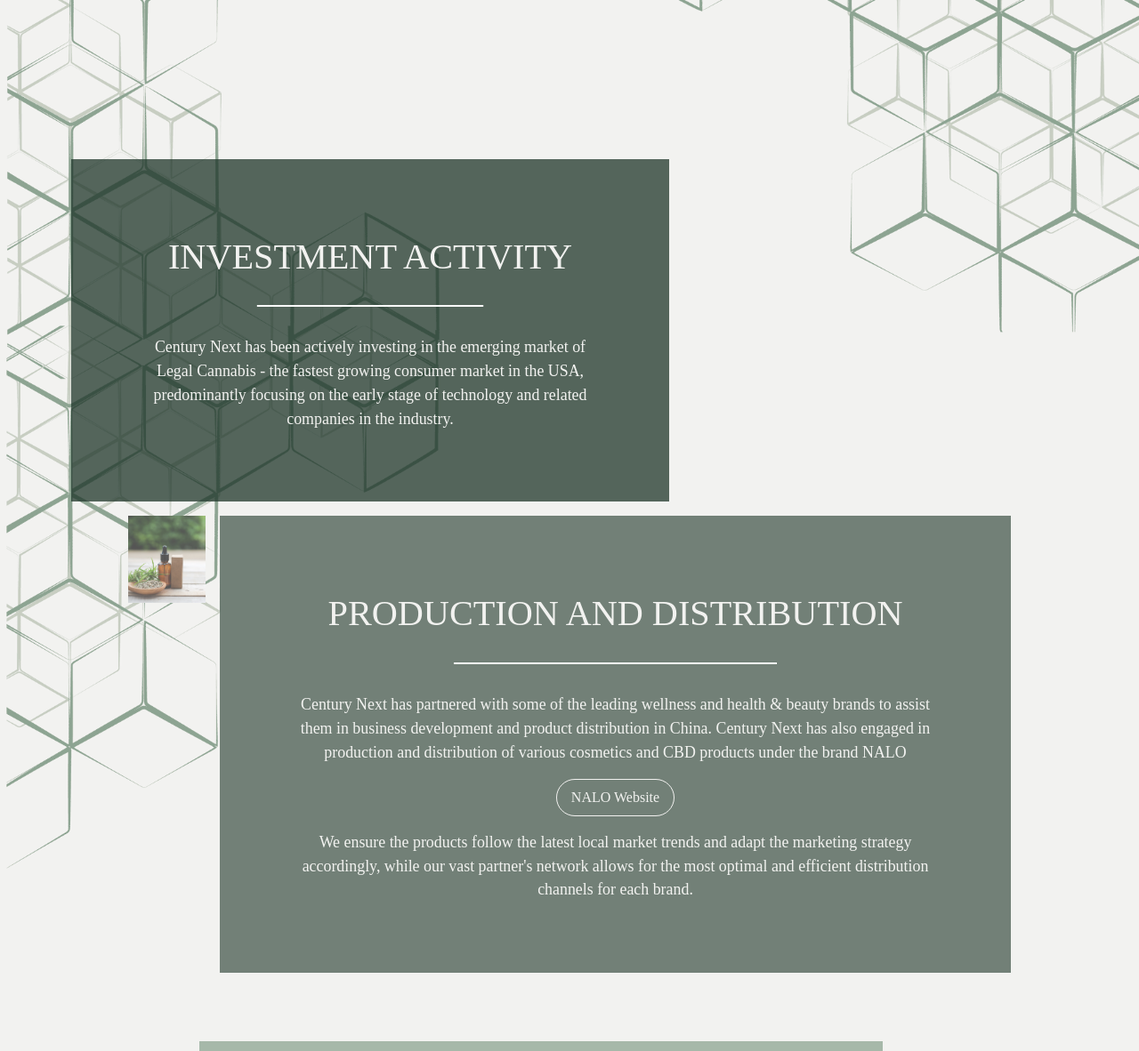
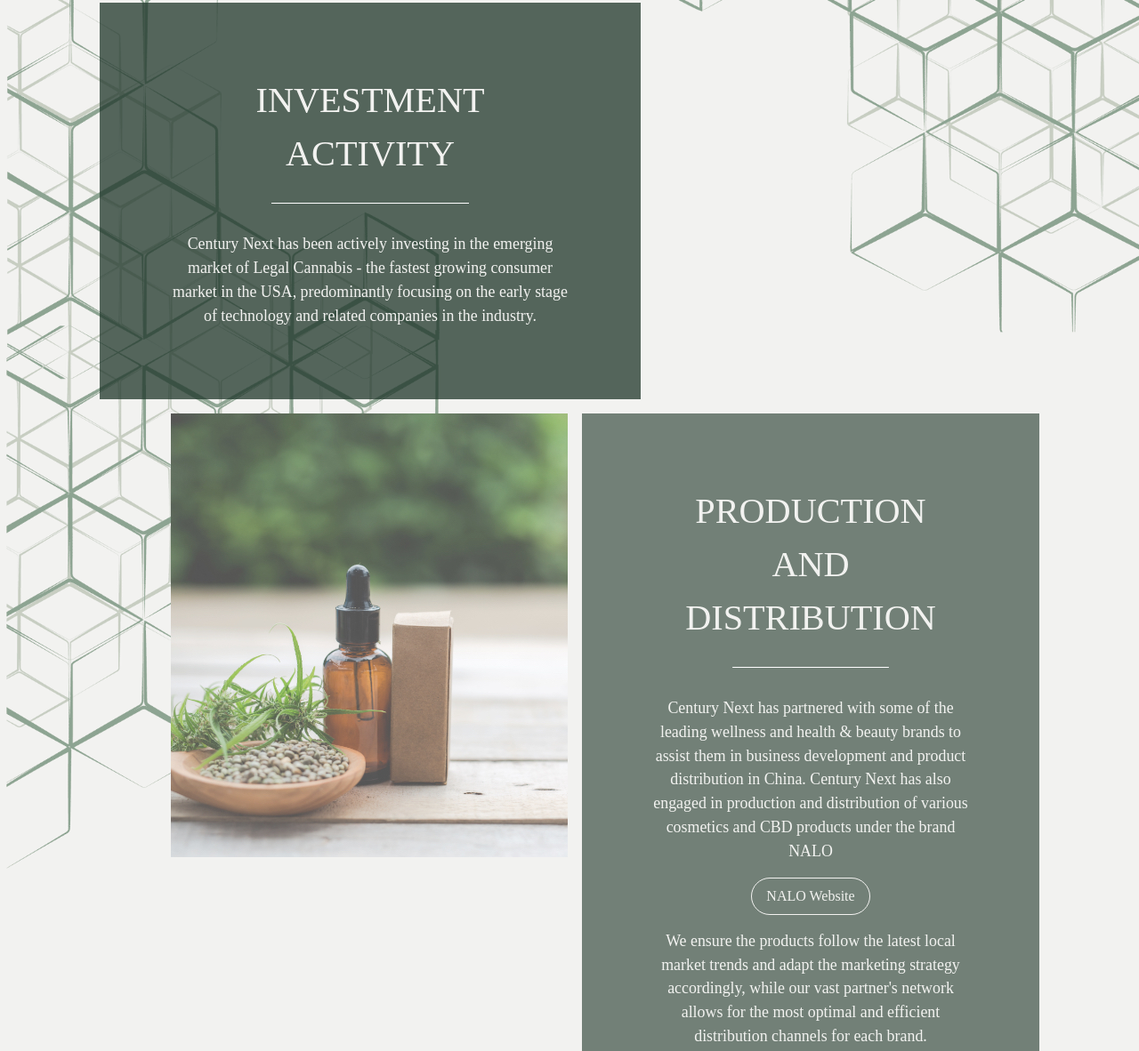
Before and after one commit to askanymark/century-next, a website built with Parcel: page src/index.html in a window 1280 px wide. Shown: the part 941-2123 px from the top of the page at 89% size. Built offline with nearby package versions, Linux system fonts and the light colour scheme; some packages are replaced by stand-ins of ours; a script that the page names is missing.

Commit message:
fix: ivestment & prod section breaking layout constraints

```diff
--- a/src/index.html
+++ b/src/index.html
@@ -64,7 +64,7 @@
 
     <!-- Logo -->
     <div
-      class="container md:pl-20 mb-48 mt-32 lg:h-screen md:h-screen xl:h-screen max-w-screen lg:w-1/2 xl:w-1/2 md:w-9/12 sm:w-screen josh-js"
+      class="container md:pl-20 mt-32 lg:h-screen md:h-screen xl:h-screen max-w-screen lg:w-1/2 xl:w-1/2 md:w-9/12 sm:w-screen josh-js"
       data-josh-anim-name="fadeInUp"
     >
       <div class="flex flex-col">
@@ -83,34 +83,34 @@
       </div>
     </div>
 
-    <!-- Investment & prod -->
-    <div id="investment" class="lg:h-screen xl:h-screen lg:mx-8 xl:mx-8">
-      <div class="flex m-4 josh-js" data-josh-anim-name="fadeInUp">
-        <div class="lg:w-3/5 xl:3/5 sm:w-screen md:w-screen bg-green-dark bg-opacity-75 text-white">
+    <!-- Investment -->
+    <div
+      id="investment"
+      class="josh-js my-4 mx-4 lg:mx-20 xl:mx-20 lg:w-1/2 xl:w-1/2"
+      data-josh-anim-name="fadeInUp"
+    >
+      <div class="bg-green-dark bg-opacity-75 text-white">
         <div class="p-8 md:p-16 lg:p-20 xl:p-20 flex flex-col justify-center">
           <h2 class="text-4xl text-center mb-2 leading-normal">INVESTMENT ACTIVITY</h2>
           <img class="mb-8 mt-4" src="./images/Line_Horizontal.svg" alt="" />
           <p class="text-gray-700 text-center text-base leading-normal">
-              Century Next has been actively investing in the emerging market of Legal Cannabis -
-              the fastest growing consumer market in the USA, predominantly focusing on the early
-              stage of technology and related companies in the industry.
+            Century Next has been actively investing in the emerging market of Legal Cannabis - the
+            fastest growing consumer market in the USA, predominantly focusing on the early stage of
+            technology and related companies in the industry.
           </p>
         </div>
       </div>
     </div>
 
-      <div class="lg:mt-4 xl:mt-4 lg:mx-20 xl:mx-20 josh-js" data-josh-anim-name="fadeInUp">
-        <div
-          class="flex flex-row content-end flex-wrap sm:flex-wrap md:flex-wrap lg:flex-no-wrap xl:flex-no-wrap"
-        >
-          <div
-            class="max-w-screen md:w-screen lg:w-1/4 xl:w-1/4 mx-4 lg:mx-0 xl:mx-0 mb-4 lg:mb-0 xl:mb-0"
-          >
+    <!-- Production -->
+    <div class="josh-js" data-josh-anim-name="fadeInUp">
+      <div class="flex flex-wrap lg:flex-no-wrap xl:flex-no-wrap lg:mx-20 xl:mx-20">
+        <div class="flex-1 lg:flex-none xl:flex-none mx-4 lg:ml-20 xl:ml-20 object-right-top">
           <img class="w-full" src="./images/18860.jpg" alt="CBD" />
         </div>
+        <div id="production" class="flex-initial m-4 lg:m-0 xl:m-0 lg:w-3/5 xl:3/5">
           <div
-            id="production"
-            class="max-w-screen-lg bg-green-darker bg-opacity-75 text-white text-center leading-normal mx-4 lg:mx-0 xl:mx-0 mb-4 lg:mb-0 xl:mb-0 lg:ml-4 xl:ml-4 p-8 md:p-16 lg:p-20 xl:p-20 flex flex-col justify-center"
+            class="bg-green-darker bg-opacity-75 text-white text-center leading-normal p-8 md:p-16 lg:p-20 xl:p-20 flex flex-col justify-center"
           >
             <h2 class="text-4xl text-center mb-2">
               PRODUCTION AND DISTRIBUTION
@@ -126,7 +126,7 @@
               <button
                 class="rounded-full border border-white py-2 px-4 hover:bg-white hover:text-green"
               >
-                <a href=""> NALO Website</a>
+                <a href="#"> NALO Website</a>
               </button>
             </div>
             <p class="text-gray-700 text-base">
@@ -140,7 +140,6 @@
     </div>
 
     <!-- About -->
-    <div>
     <div class="josh-js" data-josh-anim-name="fadeInUp">
       <div class="max-w-screen-md mx-4 lg:mx-0 xl:mx-0 lg:mt-48 xl:mt-48 lg:ml-48 xl:ml-48">
         <div
@@ -161,18 +160,18 @@
           <p class="text-gray-700 text-base text-center mt-6 leading-normal">
             Over the long history of operations the management has established strong personal
             relations with numerous international partners, including first class banks, brokerage
-              firms, trading companies and others, and now aims to use gained experience and
-              expertise in the private equity, and venture capital markets. Our highly flexible and
-              knowledgeable team takes a pro-active investment approach with a view to achieve
-              maximum results. We hope to establish strong long term relations and are always ready
-              for the next opportunity which may arise.
+            firms, trading companies and others, and now aims to use gained experience and expertise
+            in the private equity, and venture capital markets. Our highly flexible and
+            knowledgeable team takes a pro-active investment approach with a view to achieve maximum
+            results. We hope to establish strong long term relations and are always ready for the
+            next opportunity which may arise.
           </p>
         </div>
       </div>
     </div>
 
     <!-- Contact -->
-      <div class="clear-both josh-js" data-josh-anim-name="fadeInUp">
+    <div class="josh-js" data-josh-anim-name="fadeInUp">
       <div class="container max-w-screen-md mx-auto mt-24">
         <div class="px-8 md:px-8 lg:px-8 xl:px-8 m-4">
           <div class="flex flex-col justify-center">
@@ -191,7 +190,6 @@
                 <img src="./images/Path_6.svg" alt="E-mail" />
                 <div class="mt-4">
                   <div class="font-bold text-lg text-center">email@email.com</div>
-                  </div>
                 </div>
               </div>
             </div>
```
Lines whose indentation alone changed are shown as unchanged.
